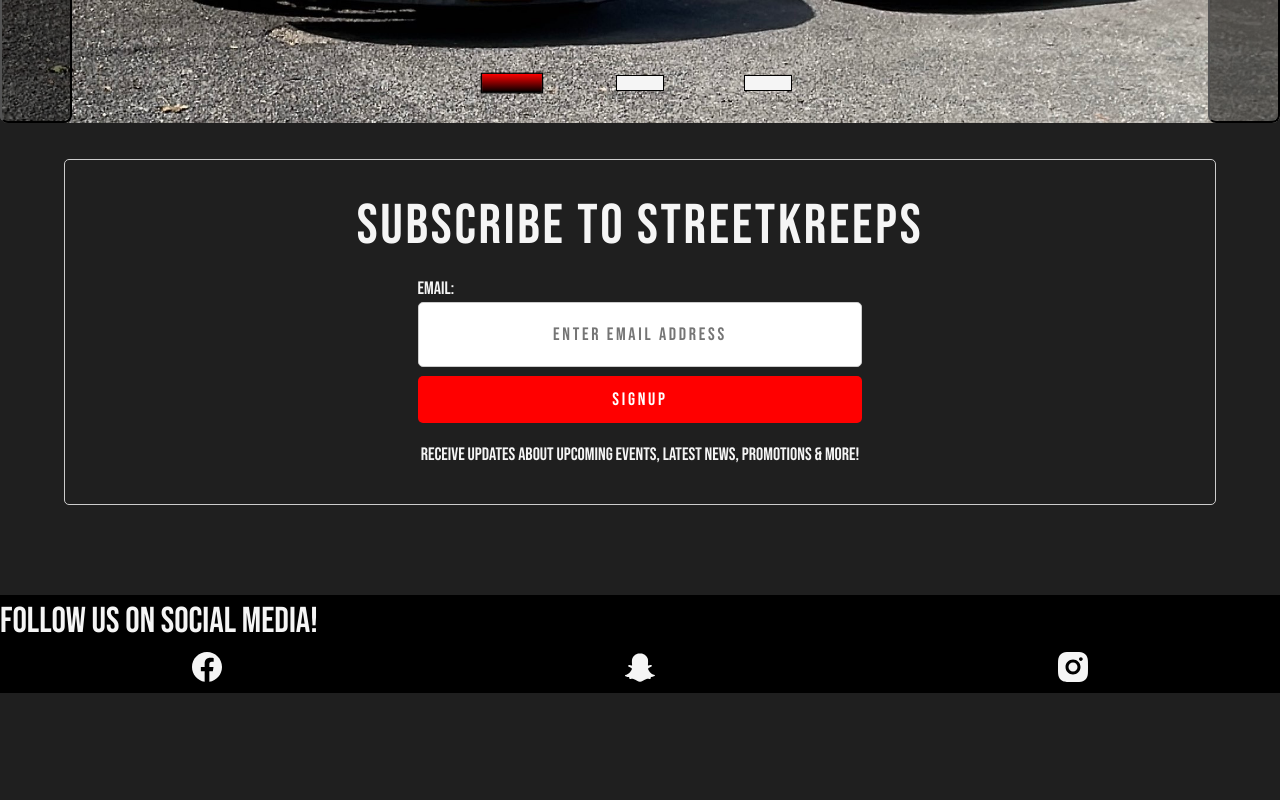
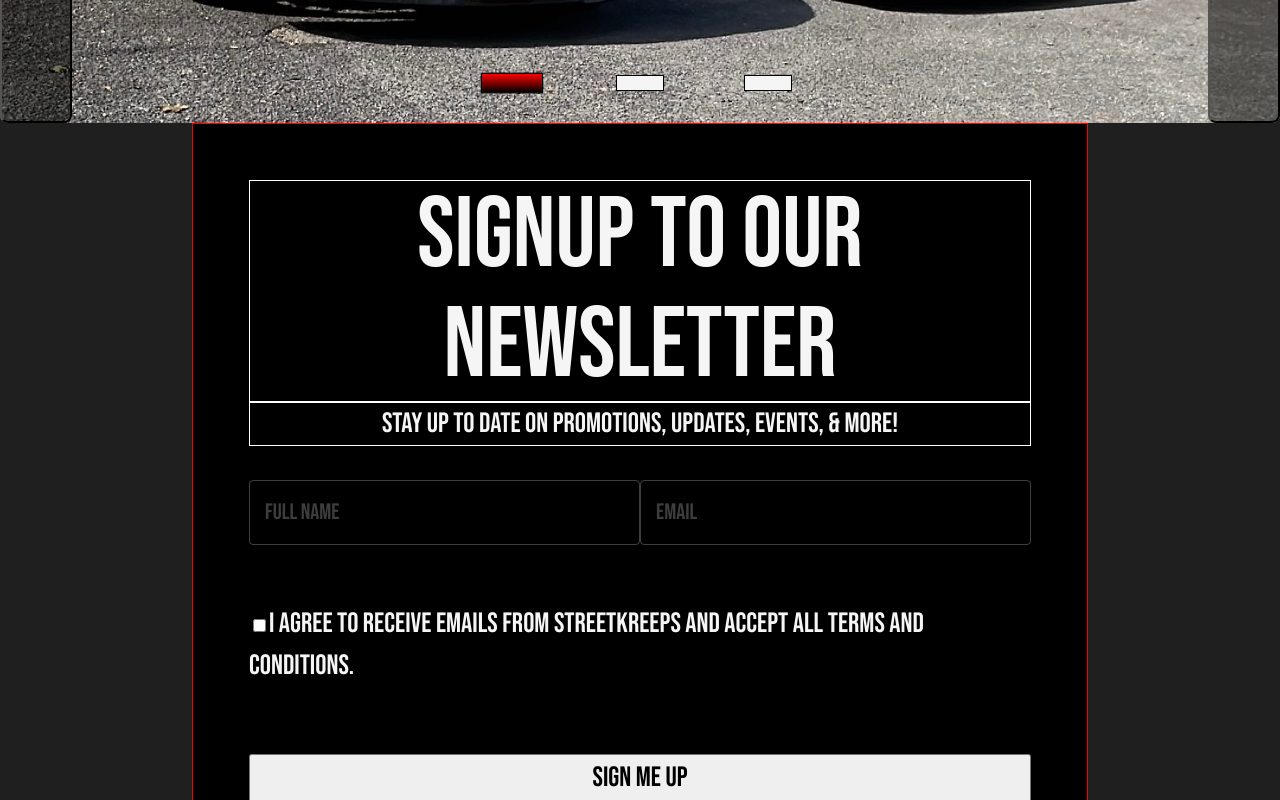
Before and after one commit to turtlethom/streetkreeps, a React (Vite) app: page / in a window 1280 px wide. Shown: the part 900-1700 px from the top of the page. Before the commit the page ends 1593 px from the top, so only its background shows below. Built offline with nearby package versions, Linux system fonts and the light colour scheme; grey boxes are pictures that could not be loaded; a web font is replaced by a local one.

Commit message:
Reworked Email Signup

```diff
--- a/src/components/EmailSignup/EmailSignup.css
+++ b/src/components/EmailSignup/EmailSignup.css
@@ -1,38 +1,83 @@
-/* EMAIL SIGNUP FORM */
-#email-signup {
-    place-items: center;
-    /* margin: 0 auto; */
-    margin-top: 2em;
-    margin-bottom: 5em;
-    padding: 2em 0;
-    border: 1px solid #ccc;
-    border-radius: 5px;
+.email-signup {
+    display: grid;
+    grid-template-rows: 1fr 0.5fr 0.5fr 0.5fr;
+    grid-template-columns: repeat(2, 1fr);
+    align-items: center;
+    padding: 2em;
+    border: 1px solid red;
 }
 
-#email-signup > form {
-    grid-template-columns: 2;
-    grid-template-rows: 5;
-}
-
-input[type="email"] {
-    width: 100%;
-    padding: 1em 5em;
-    margin-bottom: 0.5em;
-    border: 1px solid #ccc;
-    border-radius: 5px;
+.email-form-heading {
+    grid-column: span 2;
     text-align: center;
 }
 
-button[type="submit"] {
-    width: 100%;
-    padding: 10px;
-    background-color: hsl(var(--color-red));
-    color: #fff;
-    border: none;
-    border-radius: 5px;
-    cursor: pointer;
+.email-form-heading > * {
+    border: 1px solid white;
 }
 
-button[type="submit"]:hover {
-    background-color: hsla(var(--color-red), 0.5);
+.terms-group {
+    grid-column: 1 / span 2; /* Span both columns */
 }
+
+.email-signup > button[type="submit"] {
+    grid-column: span 2;
+}
+
+.field-group {
+    display: flex;
+    position: relative;
+    text-align: center;
+    width: minmax(10rem, 80%);
+    gap: 2rem;
+}
+
+.field-group input {
+    inline-size: 100%;
+    color: white;
+    padding: 1em;
+    border: 1px solid hsla(var(--color-white), 0.25);
+    border-radius: 4px;
+    outline: none;
+    font-size: var(--fs-400);
+    background-color: var(--color-grey);
+    transition: 0.5s;
+}
+
+.field-group > span {
+    position: absolute;
+    left: 0;
+    pointer-events: none;
+    font-size: 0.8em;
+    padding: 1rem;
+    color: hsla(var(--color-white), 0.25);
+    transition: 0.5s;
+}
+
+.field-group input:valid ~ span,
+.field-group input:focus ~ span {
+    color: hsl(var(--color-red));
+    transform: translateX(10px) translateY(-12px);
+    font-size: var(--fs-300);
+    padding-block: 1px;
+    background-color: hsl(var(--color-black));
+    border-left: 1px solid hsla(var(--color-red), 0.25);
+    border-right: 1px solid hsla(var(--color-red), 0.25);
+    letter-spacing: 0.2em;
+}
+
+.field-group input:valid,
+.field-group input:focus {
+    border: 1px solid hsla(var(--color-red), 0.75);
+}
+/*
+Email Form Requirements:
+-> Title: Signup To Our Newsletter
+-> SubHeading: Stay Up To Date On Promotions, Updates, Events, & More!
+-> Label #1 (Optional): Full Name (Left)
+-> Field #1: Full Name (Right)
+-> Label #2 (Required): Email Address
+-> Field #2: Email Address (Right)
+-> Option #1: I agree to receive emails from StreetKreeps and accept all terms and conditions.
+-> Button Sign Me Up
+*/
--- a/src/components/EmailSignup/EmailSignup.jsx
+++ b/src/components/EmailSignup/EmailSignup.jsx
@@ -1,58 +1,52 @@
-import React, { useState } from "react";
-import './EmailSignup.css';
+import { useState } from "react";
+import { useForm } from "react-hook-form";
+import './EmailSignup.css'; // Import CSS file
 
-function EmailSignup() {
-    const [email, setEmail] = useState('');
+export default function EmailSignup() {
+  const { register, handleSubmit, formState: {errors} } = useForm();
+  const [data, setData] = useState("");
 
-    const handleSubmit = async (e) => {
-        e.preventDefault();
-        try {
-            // Send form data to the backend using fetch
-            const response = await fetch('/submission', {
-                method: 'POST',
-                headers: {
-                    'Content-Type': 'application/json'
-                },
-                body: JSON.stringify({ email }),
-            });
-
-            if (response.ok) {
-                alert('Signup successful!');
-            } else {
-                throw new Error('Failed to sign up');
+  const onSubmit = (data) => {
+    setData(data)
   }
-        } catch (error) {
-            console.error('Error signing up:', error);
-            alert('An error occurred while signing up. Please try again later.');
-        }
-    };
-
-    const handleChange = (e) => {
-        setEmail(e.target.value);
-    };
 
   return (
-        <section>
-            <div id="email-signup" className="grid container">
-                <h2 className="fs-700 letter-spacing-2">Subscribe To StreetKreeps</h2>
-                <form onSubmit={handleSubmit}>
-                    <label htmlFor="email">Email:</label>
+    <form className="email-signup fs-500 bg-black" onSubmit={handleSubmit(onSubmit)}>
+      <div className="email-form-heading">
+        <h2 className="fs-800">Signup To Our Newsletter</h2>
+        <p>Stay Up To Date On Promotions, Updates, Events, & More!</p>
+      </div>
+
+          <div className="field-group">
             <input
-                        className="letter-spacing-2"
+              {...register("fullName")}
+              type="text"
+              id="fullName"
+              required
+            />
+            <span>Full Name</span>
+          </div>
+          <div className="field-group">
+            <input
+              {...register("email", { required: true })}
               type="email"
               id="email"
-                        name="email"
-                        placeholder="Enter Email Address"
-                        value={email}
-                        onChange={handleChange}
               required
             />
-                    <button className="letter-spacing-2" type="submit">Signup</button>
+            <span>Email</span>
+          </div>
+
+            {/* {errors.email && <span className="error">Email address is required</span>} */}
+      <div className="terms-group">
+        <input
+          {...register("agreeTerms")}
+          type="checkbox"
+          id="agreeTerms"
+        />
+        <label htmlFor="agreeTerms">I agree to receive emails from StreetKreeps and accept all terms and conditions.</label>
+      </div>
+
+      <button type="submit">Sign Me Up</button>
     </form>
-                <p>Receive Updates About Upcoming Events, Latest News, Promotions & More!</p>
-            </div>
-        </section>
   );
 }
-
-export default EmailSignup;
--- a/src/components/HeroSlider/HeroSlider.jsx
+++ b/src/components/HeroSlider/HeroSlider.jsx
@@ -1,4 +1,4 @@
-import React, { useRef, useState, useEffect } from "react";
+import React, { useRef, useState } from "react";
 import "./HeroSlider.css";
 
 function HeroSlider() {
@@ -72,8 +72,10 @@
                     ))}
                 </div>
             </div>
+
             <button type="button" className="prev-button" onClick={handlePrevButtonClick}>&#10094;</button>
             <button type="button" className="next-button" onClick={handleNextButtonClick}>&#10095;</button>
+
         </section>
     );
 }
--- a/src/index.css
+++ b/src/index.css
@@ -10,6 +10,7 @@
     --fs-800: 6.25rem;
     --fs-700: 3.5rem;
     --fs-600: 2rem;
+    --fs-550: 1.5rem;
     --fs-500: 1.75rem;
     --fs-400: 1.125rem;
     --fs-300: 1rem;
--- a/src/pages/home/Home.jsx
+++ b/src/pages/home/Home.jsx
@@ -6,7 +6,7 @@
     return (
         <>
             <HeroSlider/>
-            <div>
+            <div style={{inlineSize: '70%', marginInline: 'auto'}}>
                 {/* <ImageSlider/> */}
                 <EmailSignup/>
             </div>
```
Lines whose indentation alone changed are shown as unchanged.
